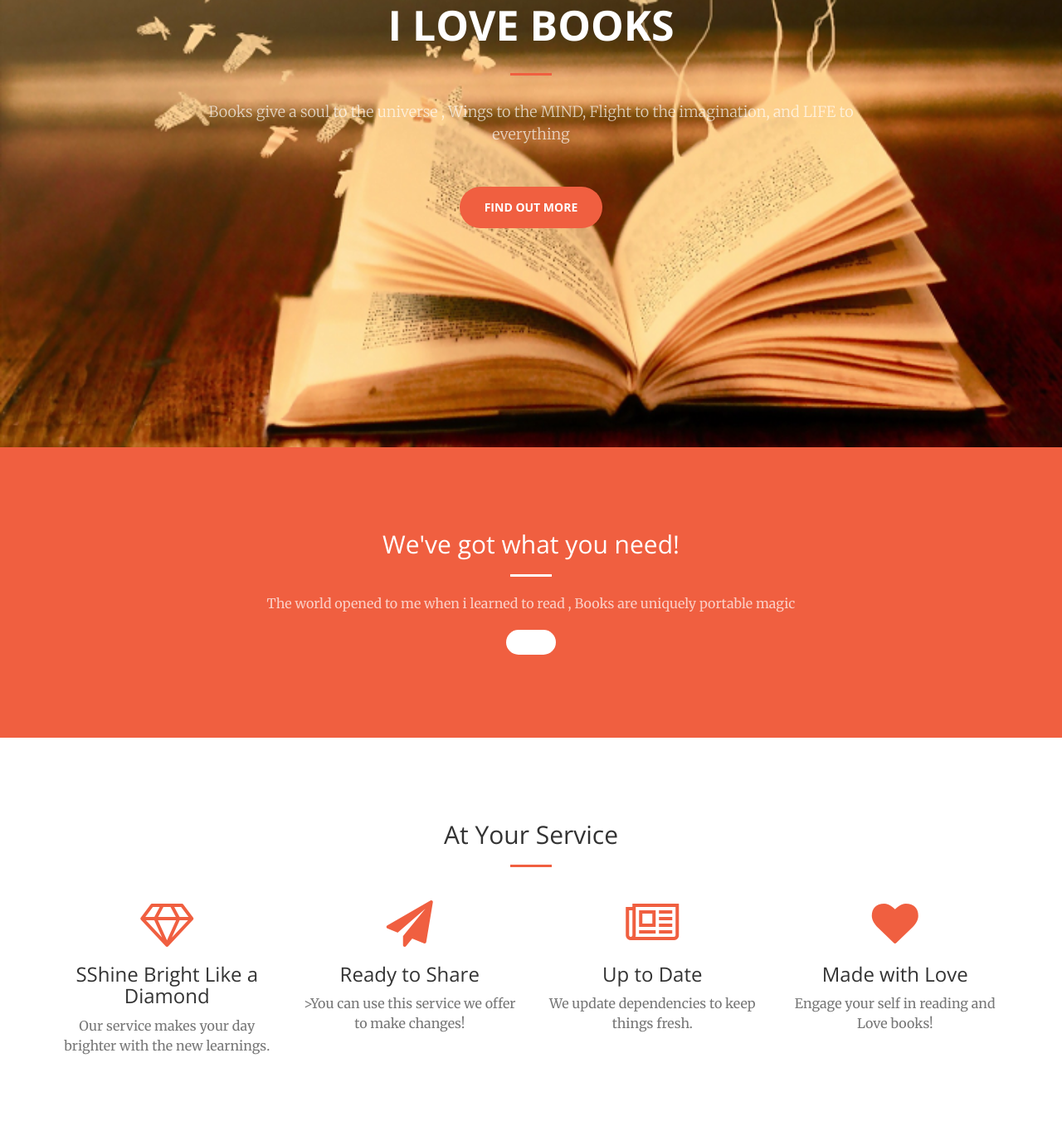
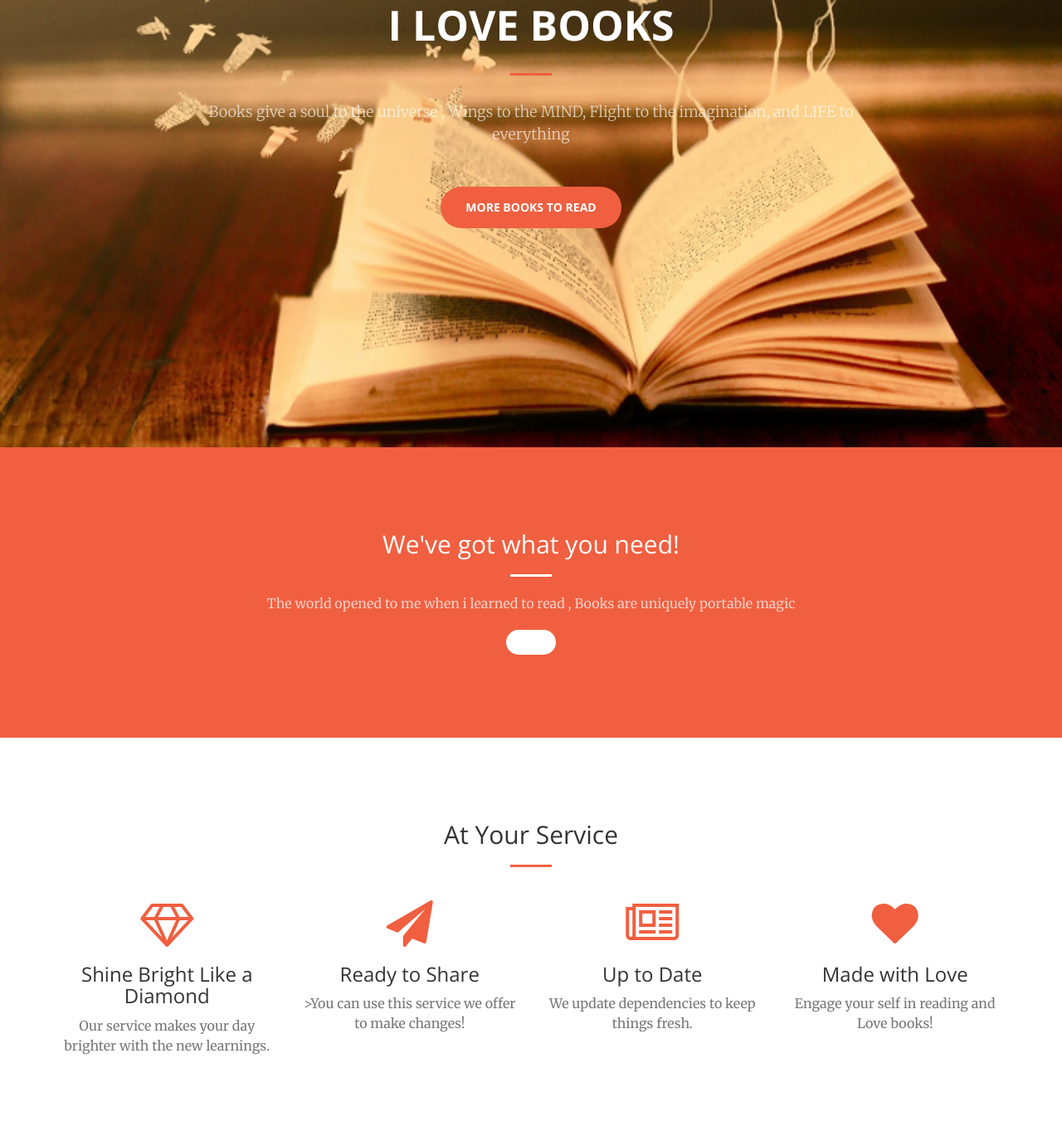
Before and after one commit to laarnimablay/layout1, a website: page index.html in a window 1280 px wide. Shown: the part 261-1630 px from the top of the page at 83% size. Drawn offline with nearby package versions, Linux system fonts and the light colour scheme.

Commit message:
Update index.html

```diff
--- a/index.html
+++ b/index.html
@@ -74,7 +74,7 @@
                 <h1 id="homeHeading">I LOVE BOOKS</h1>
                 <hr>
                 <p>Books give a soul to the universe , Wings to the MIND, Flight to the imagination, and LIFE to everything</p>
-                <a href="#about" class="btn btn-primary btn-xl page-scroll">Find Out More</a>
+                <a href="#about" class="btn btn-primary btn-xl page-scroll">More Books to Read</a>
             </div>
         </div>
     </header>
@@ -106,7 +106,7 @@
                 <div class="col-lg-3 col-md-6 text-center">
                     <div class="service-box">
                         <i class="fa fa-4x fa-diamond text-primary sr-icons"></i>
-                        <h3>SShine Bright Like a Diamond</h3>
+                        <h3>Shine Bright Like a Diamond</h3>
                         <p class="text-muted">Our service makes your day brighter with the new learnings.</p>
                     </div>
                 </div>
```
